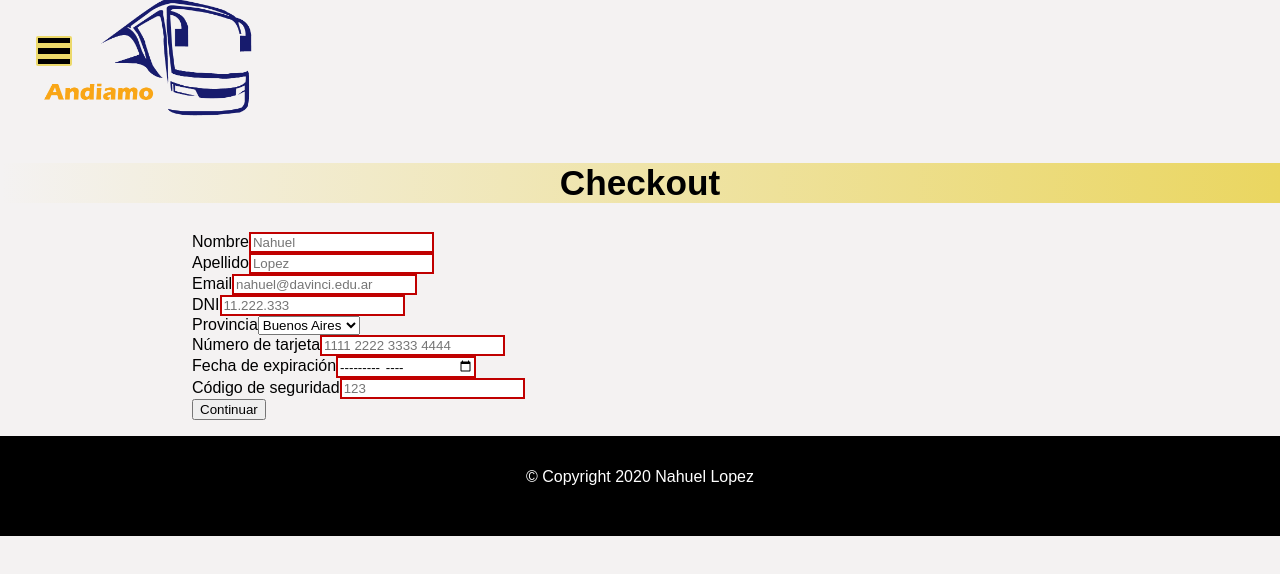
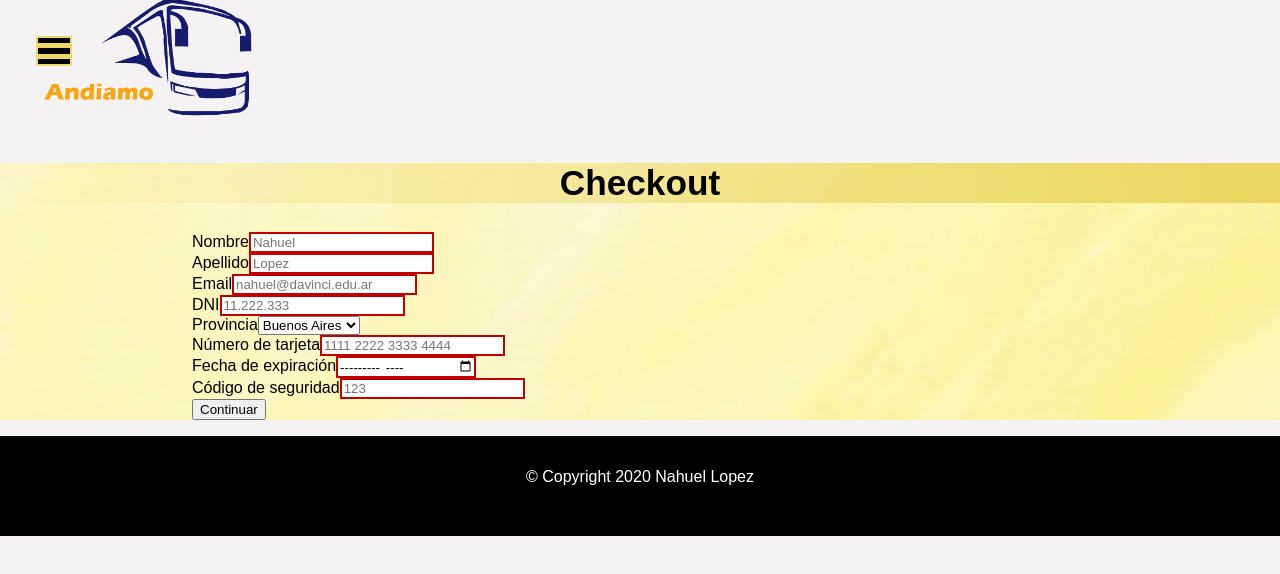
Before and after one commit to Nahuelagustin1899/front-andiamo, a React (Create React App) app: page /checkout in a window 1280 px wide. Shown: the top 574 px of the page. Built offline with nearby package versions, Linux system fonts and the light colour scheme; sample sign-in values are in the browser's storage; the HTML template or start-up script is replaced by a standard one.

Commit message:
Editar check

```diff
--- a/src/views/Pago.js
+++ b/src/views/Pago.js
@@ -3,21 +3,14 @@ import ValidateLoginCheckout from "./../components/ValidateLoginCheckout";
 
 function Pago() {
 
-
-
-
-    return (<div class="container">
-    <div class="py-5 text-center">
-
-        <h2 className="check">Checkout</h2>
-    </div>
-    <div className="checkout">
-     <ValidateLoginCheckout />
-     </div>
-
-
-
-</div>);
+    return (
+        <div class="fondopantalla p-5">
+            <h2 className="check">Checkout</h2>
+            <div className="checkout">
+                <ValidateLoginCheckout />
+            </div>
+        </div>
+    );
 }
 
 export default Pago;
```
Also changed, not shown: src/components/ValidateLoginCheckout.js (+6 -6 lines).
